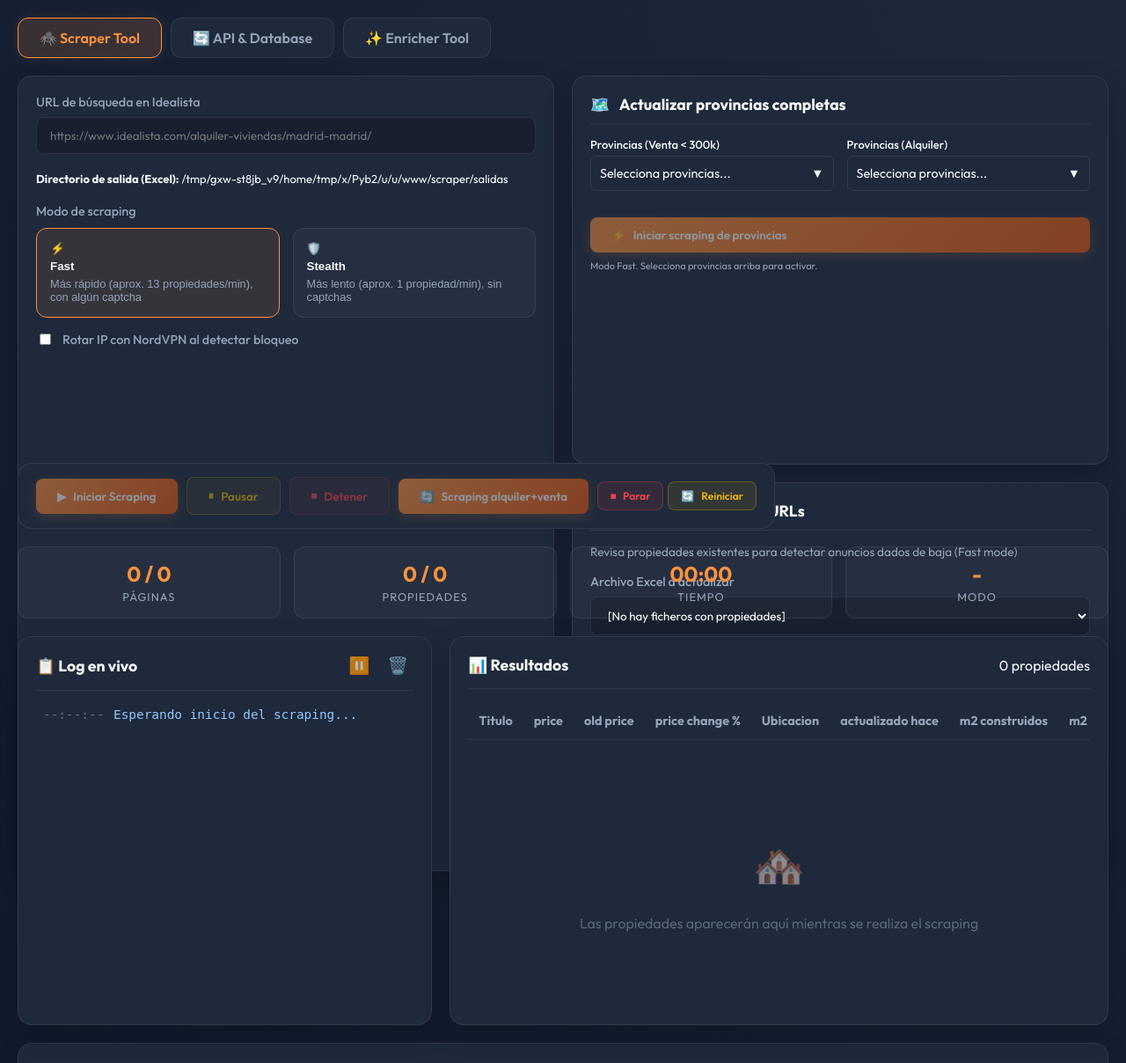
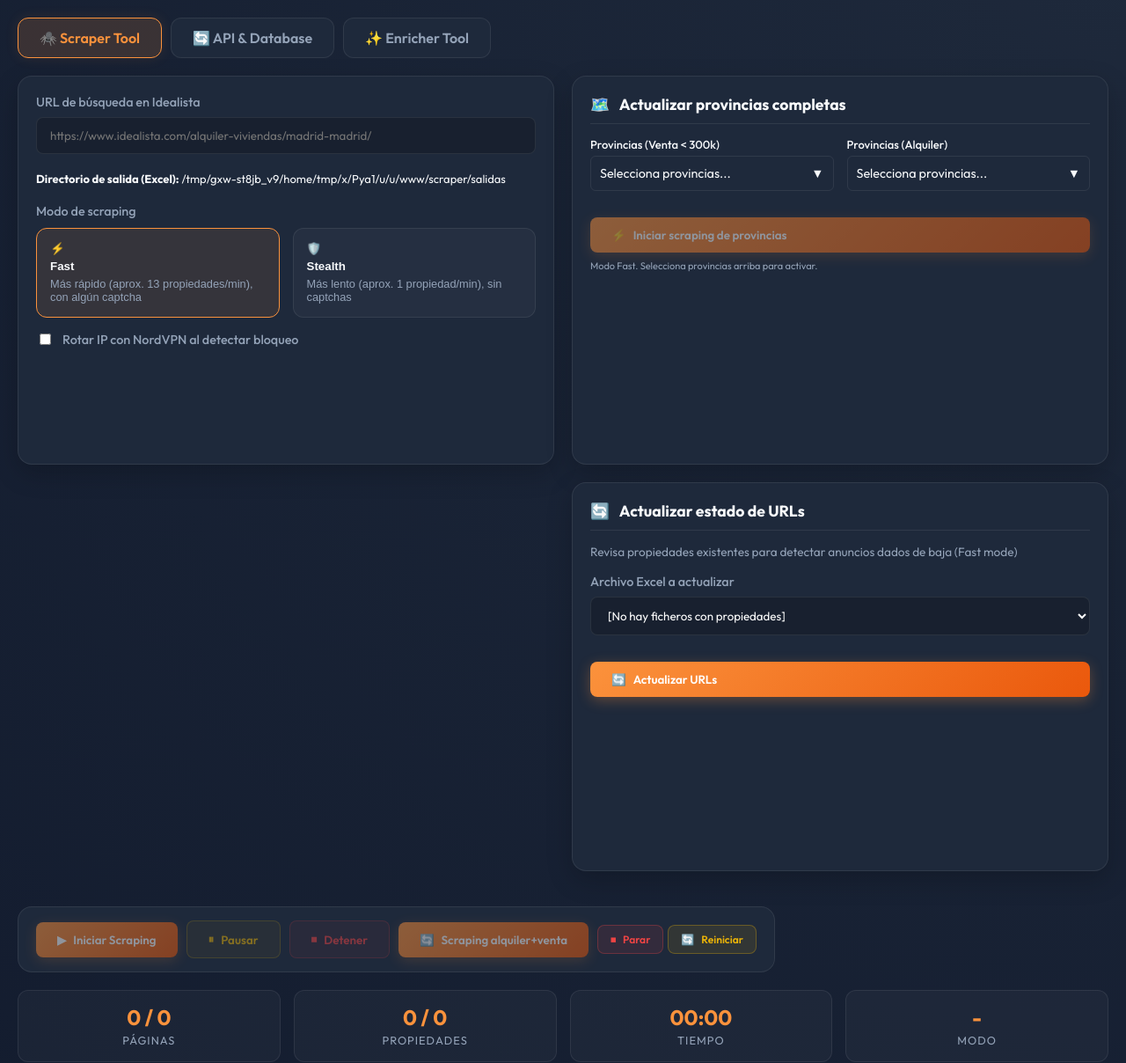
Before and after one commit to alvguijarro/RealEstateMaster_ClaudeCode, a Flask app: page / in a window 1280 px wide. Shown: the part 85-1293 px from the top of the page at 88% size. Run offline with Flask 2, Linux system fonts and the light colour scheme; data that the repository does not hold is empty; some libraries are stand-ins or nearby versions.

Commit message:
Reduce left panel height to half of the right column height

```diff
--- a/scraper/app/static/style.css
+++ b/scraper/app/static/style.css
@@ -136,18 +136,19 @@ h1 {
     grid-template-columns: 1fr 1fr;
     gap: 20px;
     width: 100%;
-    height: 40vh;
-    /* Reduced height as requested */
-    min-height: 400px;
     align-items: stretch;
     /* Left panel stretches to match right panels combined height */
 }
 
-/* Left Panel: Main Controls - fills full height */
+/* Left Panel: Main Controls - fills 50% height */
 .control-panel-main {
     display: flex;
     flex-direction: column;
     overflow-y: auto;
+    align-self: start;
+    /* Don't stretch to full height */
+    height: 50%;
+    /* Take half of the available height defined by the right column */
 }
 
 /* Right Column: Stacked Panels (natural height, not stretched) */
@@ -155,19 +156,14 @@ h1 {
     display: flex;
     flex-direction: column;
     gap: 20px;
-    height: 100%;
-    /* Fill the grid height */
 }
 
 /* Right panels maintain natural height */
 .province-selection-panel,
 .excel-update-panel {
-    flex: 1;
-    /* Share available height equally */
-    overflow-y: auto;
-    /* Scroll if content overflows */
-    min-height: 0;
-    /* Required for flex overflow */
+    flex: none;
+    /* Natural height, don't stretch */
+    overflow-y: visible;
 }
 
 /* Global Action Buttons Row */
```
